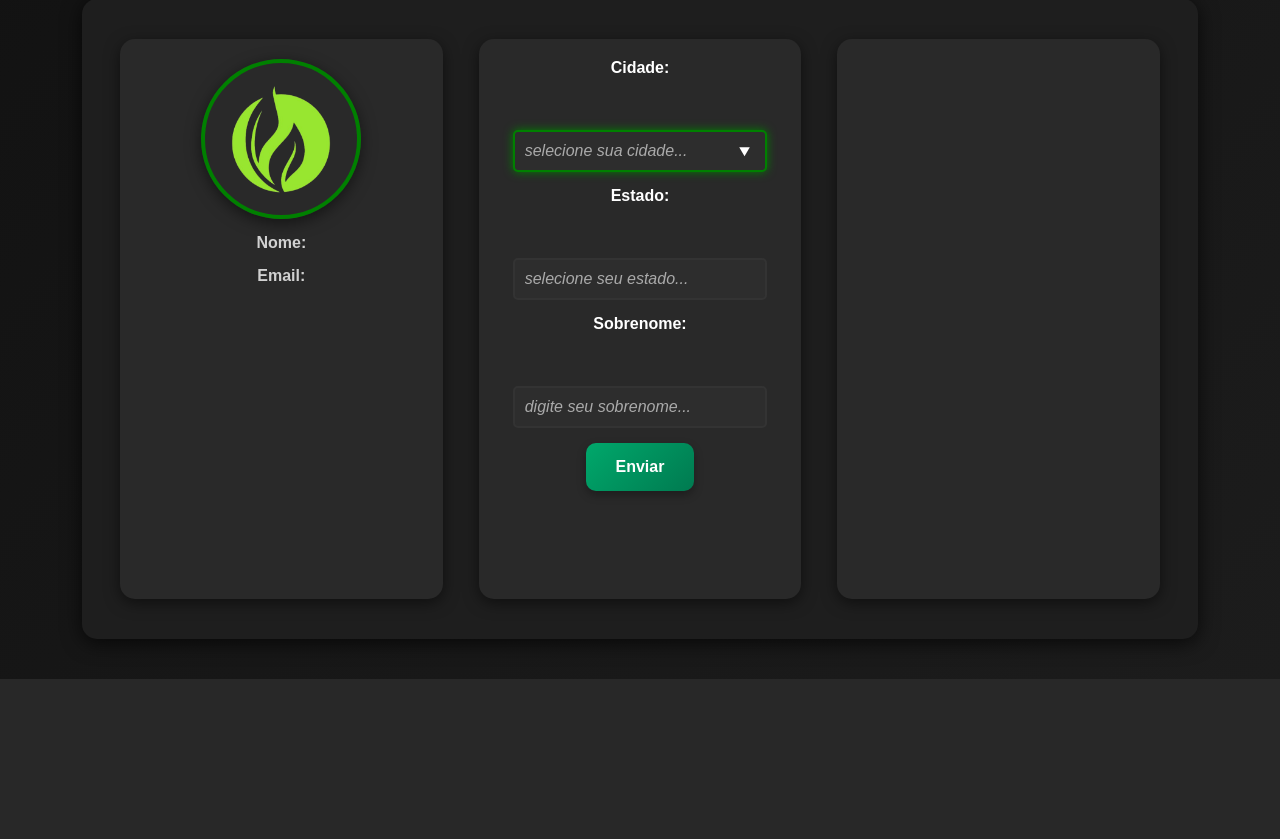
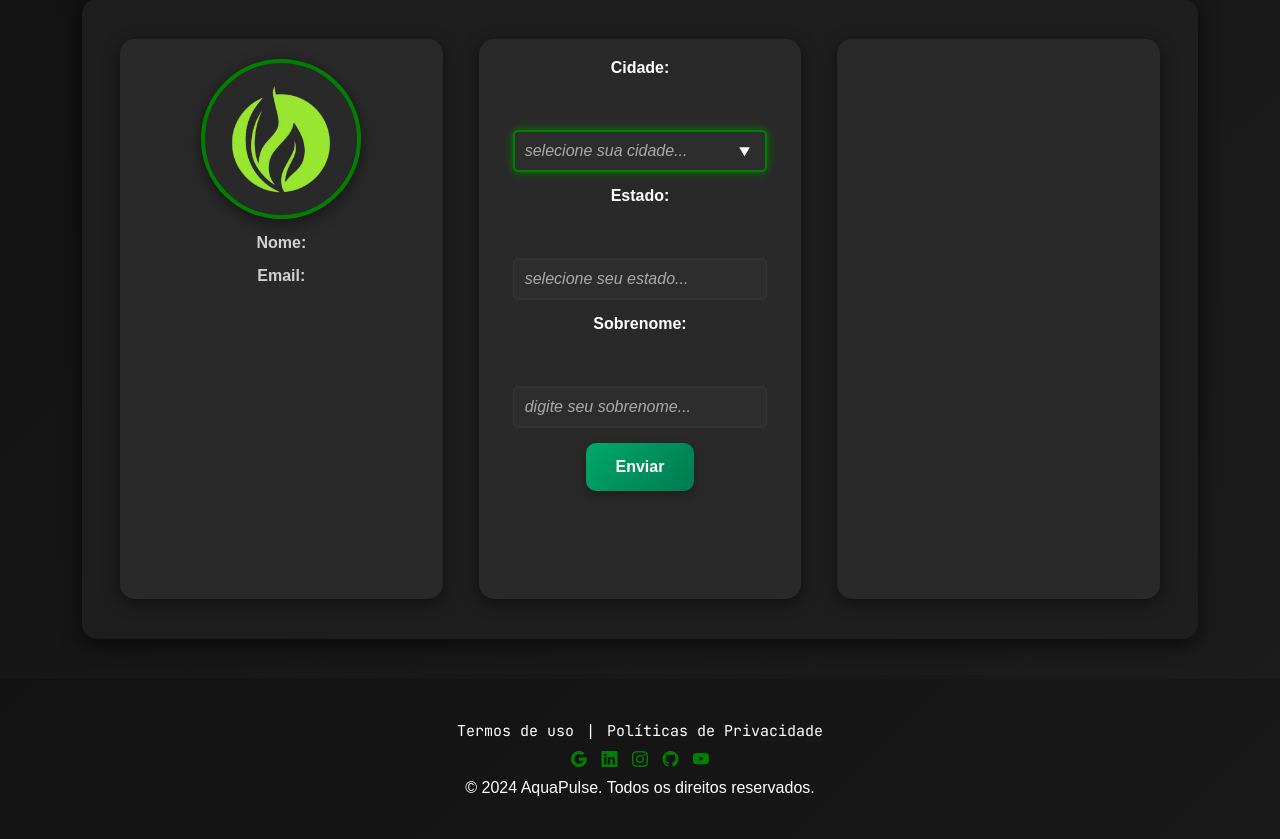
Before and after one commit to OsmarAmaral/aquapulse-site, a PHP site: page /usuario.php in a window 1280 px wide. Shown: the part 121-960 px from the top of the page. Before the commit the page ends 800 px from the top, so only its background shows below. Run offline with PHP 8.4, Linux system fonts and the light colour scheme.

Commit message:
add footer

```diff
--- a/usuario.php
+++ b/usuario.php
@@ -15,6 +15,7 @@ $email = isset($_GET['email']) ? addslashes($_GET['email']) : '';
     <meta charset="utf-8">
     <link rel="stylesheet" href="src/css/usuario.css">
     <link rel="stylesheet" href="src/css/header.css">
+    <link rel="stylesheet" href="src/css/footer.css">
     <title>AquaPulse 2057</title>
 </head>
 
@@ -57,6 +58,19 @@ $email = isset($_GET['email']) ? addslashes($_GET['email']) : '';
             </div>
         </main>
     </div>
+    <footer id="footer">
+        <p style="color: white"><a href="#" class="links-footer">Termos de uso</a> | <a href="#" class="links-footer">Políticas de Privacidade</a></p>
+        <div id="redes-sociais" style="margin: 10px;">
+            <a href="#" class="footer-icons"><i class="bi bi-google"></i></a>
+            <a href="#" class="footer-icons"><i class="bi bi-linkedin"></i></a>
+            <a href="#" class="footer-icons"><i class="bi bi-instagram"></i></a>
+            <a href="#" class="footer-icons"><i class="bi bi-github"></i></a>
+            <a href="#" class="footer-icons"><i class="bi bi-youtube"></i></a>
+        </div>
+        <p style="color: white;">
+            © 2024 AquaPulse. Todos os direitos reservados.
+        </p>
+    </footer>
 </body>
     <script>
         // Dados do usuário vindos do PHP
```
